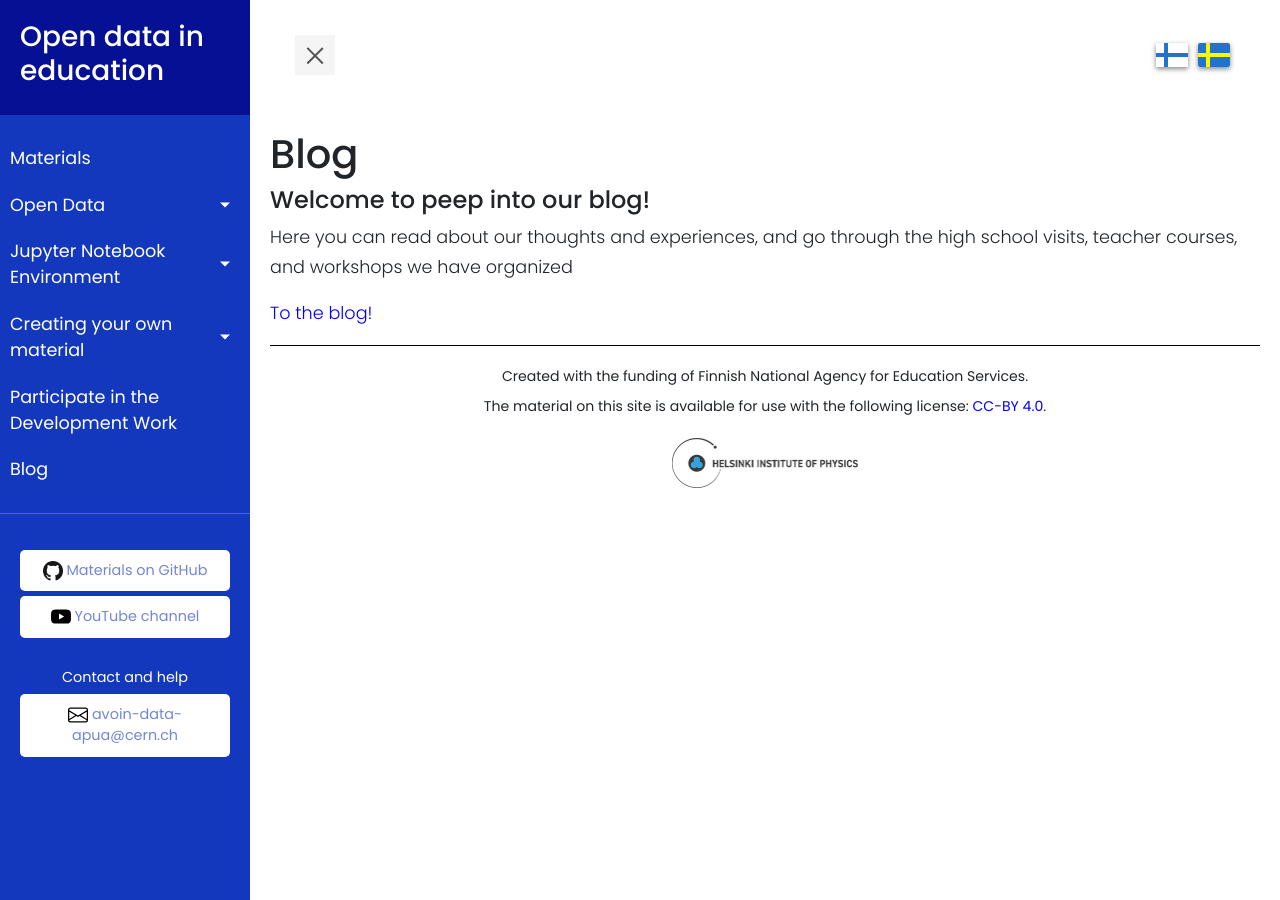
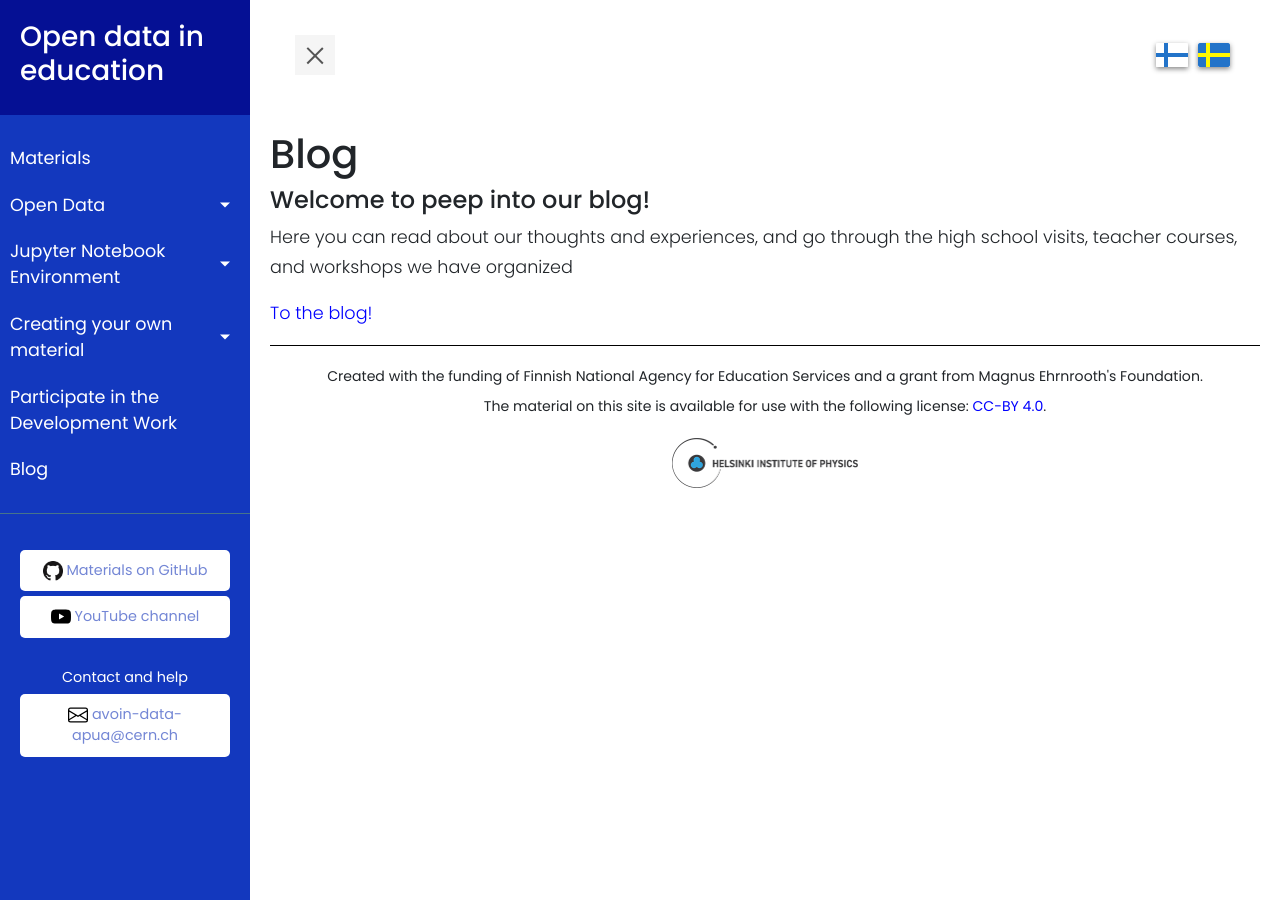
Before and after one commit to fystiedekasvatus/fystiedekasvatus.github.io, a Jekyll site: the page built from en/blogi.md, in a window 1280 px wide. Built offline with Jekyll 4.4.1, drawn with Linux system fonts in a browser that asks for light colours; nearby versions of some CDN libraries.

Commit message:
Update translations.yml

```diff
--- a/_data/translations.yml
+++ b/_data/translations.yml
@@ -7,9 +7,9 @@ contact:
   se: "Ta kontakt / Be om hjälp"
   en: "Contact and help"
 opetushallitus:
-  fi: "Toteutettu Opetushallituksen valtionavustuksella tiedekasvatuksen edistämiseen."
+  fi: "Toteutettu Opetushallituksen valtionavustuksella tiedekasvatuksen edistämiseen sekä Magnus Ehrnroothin säätiön apurahalla."
   se: "Projektet möjliggörs genom understöd av utbildningsstyrelsen"
-  en: "Created with the funding of Finnish National Agency for Education Services."
+  en: "Created with the funding of Finnish National Agency for Education Services and a grant from Magnus Ehrnrooth's Foundation."
 lisenssi:
   fi: "Tämän sivuston materiaali on käytettävissä seuraavalla lisenssillä"
   se: "Materialet på denna sida kan användas med följande licens"
```
